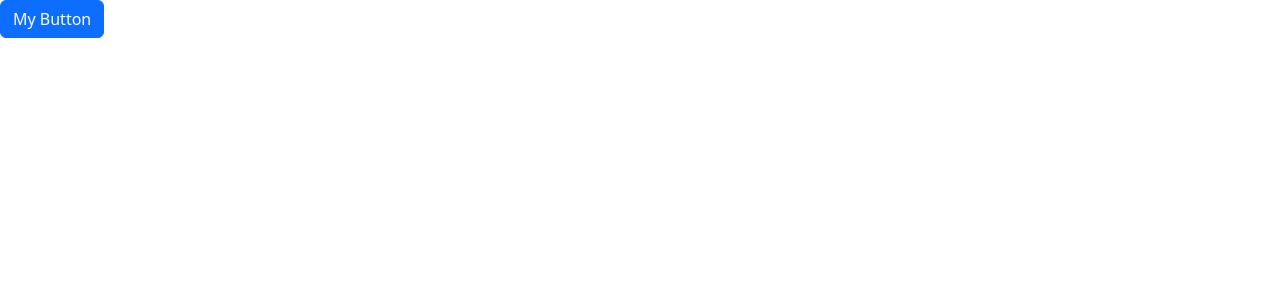
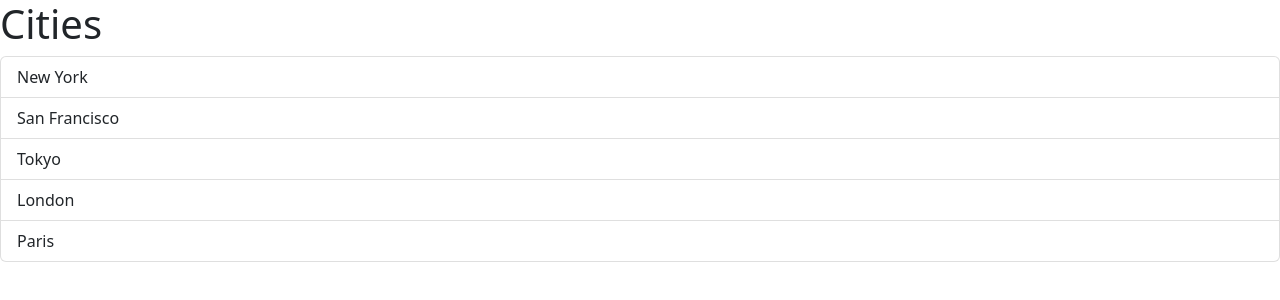
Before and after one commit to GeloneJT/react-app-dec, a React (Vite) app: page / in a window 1280 px wide. Shown: the top 300 px of the page. Built offline with nearby package versions, Linux system fonts and the light colour scheme.

Commit message:
project reverted to show cities

```diff
--- a/src/App.tsx
+++ b/src/App.tsx
@@ -1,15 +1,17 @@
 import { useState } from 'react';
-import Alert from './components/Alert';
-import Button from './components/Button';
+import ListGroup from './components/ListGroup';
 
 function App() {
-  const [alertVisible, setAlertivisibility] = useState(false);
+  let items = ['New York', 'San Francisco', 'Tokyo', 'London', 'Paris'];
   return (
     <div>
-      {alertVisible && (
-        <Alert onClose={() => setAlertivisibility(false)}>My Alert</Alert>
-      )}
-      <Button onClick={() => setAlertivisibility(true)}>My Button</Button>
+      <ListGroup
+        items={items}
+        heading={'Cities'}
+        onSelectItem={function (item: string): void {
+          console.log(item);
+        }}
+      ></ListGroup>
     </div>
   );
 }
--- a/src/components/ListGroup.tsx
+++ b/src/components/ListGroup.tsx
@@ -3,7 +3,7 @@ import { useState } from 'react';
 interface ListGroupProps {
   items: string[];
   heading: string;
-  onSelectItem: (item: string) => void
+  onSelectItem: (item: string) => void;
 }
 
 function ListGroup({ items, heading, onSelectItem }: ListGroupProps) {
@@ -23,7 +23,7 @@ function ListGroup({ items, heading, onSelectItem }: ListGroupProps) {
             key={item}
             onClick={() => {
               setSelectedIndex(index);
-              onSelectItem(item)
+              onSelectItem(item);
             }}
           >
             {item}
```
